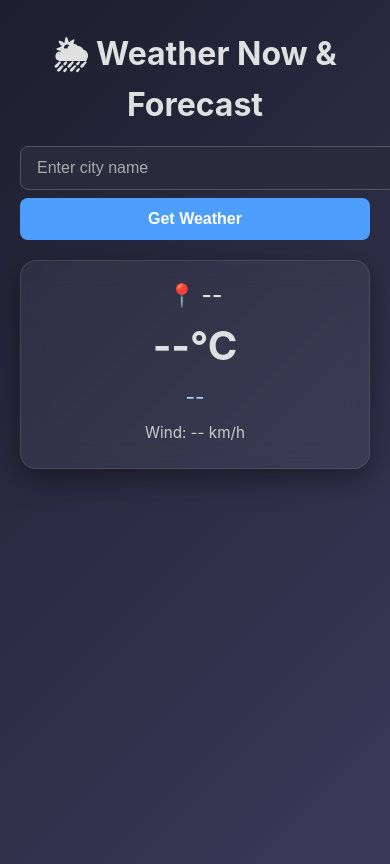
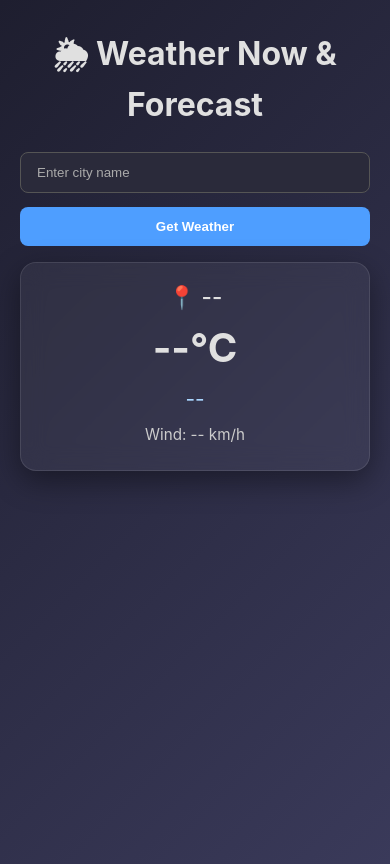
Before and after one commit to Elvness/TeWeb, a plain HTML site: page index.html in a window 390 px wide. Drawn offline with Linux system fonts and the light colour scheme.

Commit message:
Add files via upload

```diff
--- a/style_2.css
+++ b/style_2.css
@@ -34,7 +34,7 @@ body {
   background-color: #2a2a3a;
   color: #e0e0e0;
   outline: none;
-  flex: 1;
+
 }
 
 .input-group input::placeholder {
@@ -164,16 +164,22 @@ body.thunderstorm {
     flex-direction: column;
     gap: 8px;
     align-items: stretch;
+    width: 100%;
+    max-width: 350px;
+    margin: 0 auto;
   }
 
   .input-group input,
   .input-group button {
     width: 100%;
-    font-size: 1em;
+    max-width: 100%;
+    box-sizing: border-box;
+    margin-top: 6px;
   }
 
   .weather-card {
     padding: 20px 15px;
+    margin-top: 16px;
   }
 
   .weather-card .temperature {
```
